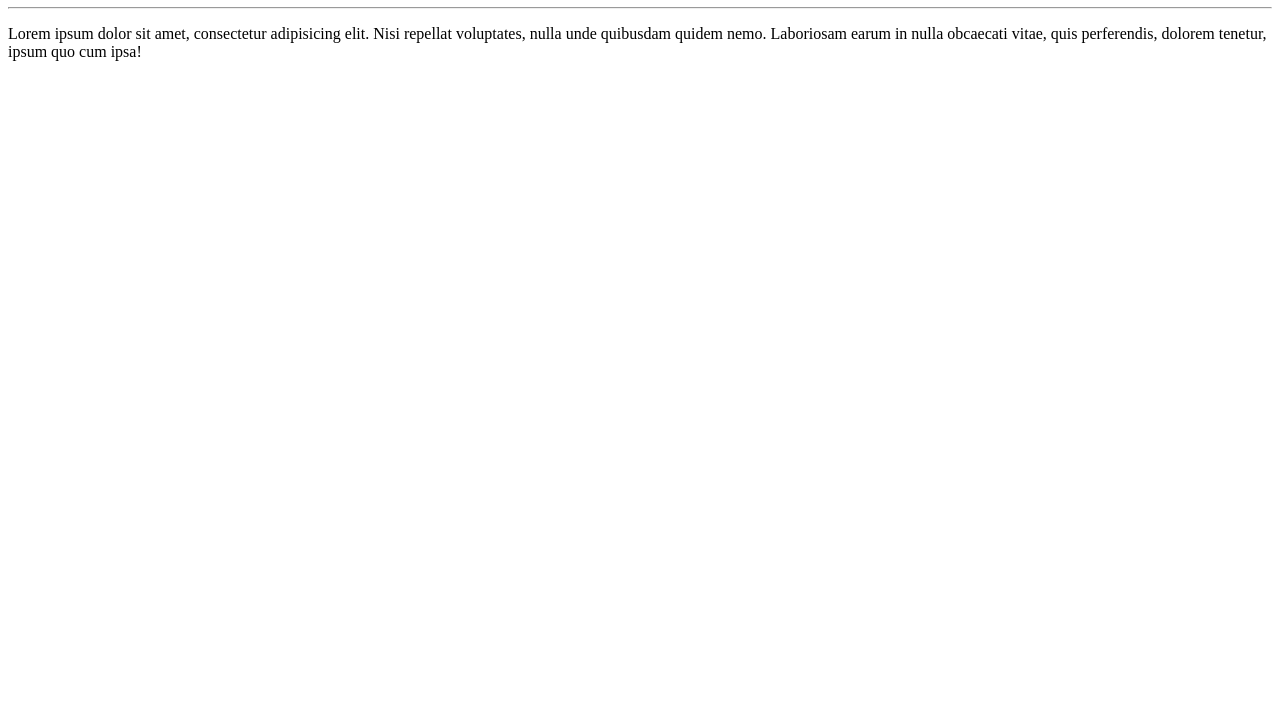
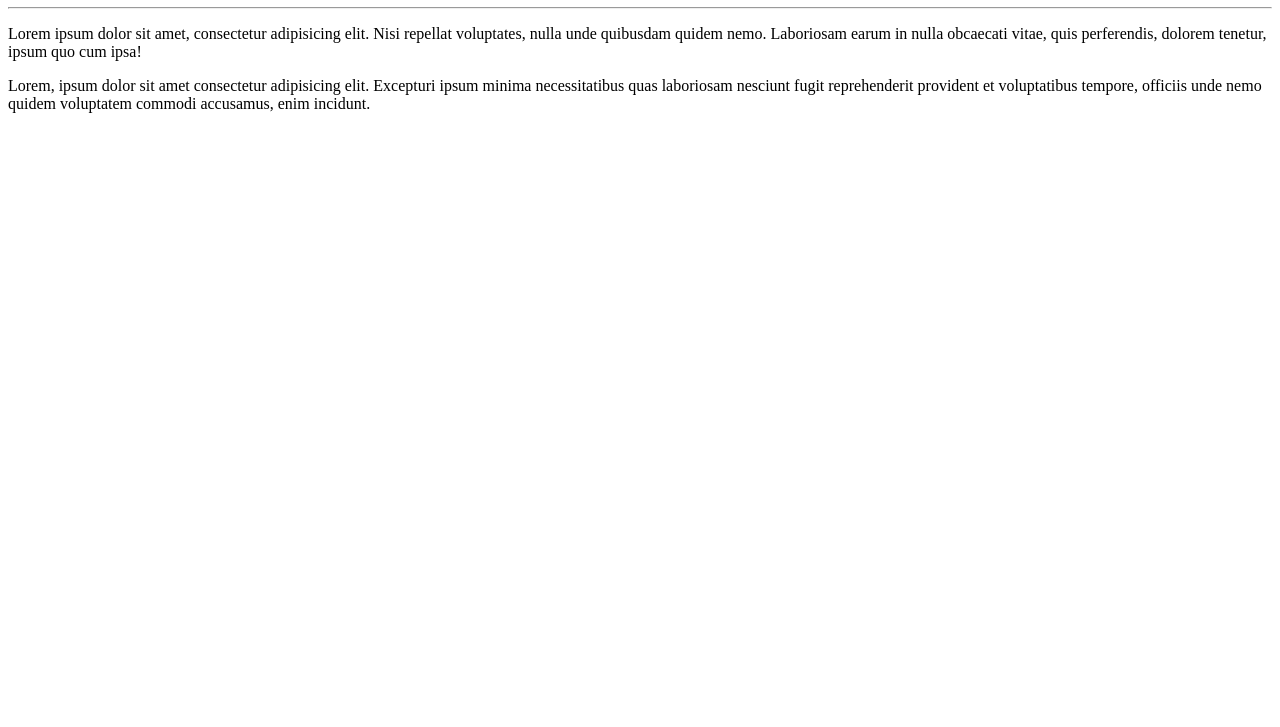
Before and after one commit to Magno-Proenca/Ola-Mundo, a plain HTML site: page site-exemplo/index.html in a window 1280 px wide. Shown: the part 73-800 px from the top of the page. Drawn offline with Linux system fonts and the light colour scheme.

Commit message:
adicionei um novo paragrafo

```diff
--- a/site-exemplo/index.html
+++ b/site-exemplo/index.html
@@ -10,5 +10,6 @@
  <h1>Olá, Mundo!</h1>
  <hr>
  <p>Lorem ipsum dolor sit amet, consectetur adipisicing elit. Nisi repellat voluptates, nulla unde quibusdam quidem nemo. Laboriosam earum in nulla obcaecati vitae, quis perferendis, dolorem tenetur, ipsum quo cum ipsa!</p>
+ <p>Lorem, ipsum dolor sit amet consectetur adipisicing elit. Excepturi ipsum minima necessitatibus quas laboriosam nesciunt fugit reprehenderit provident et voluptatibus tempore, officiis unde nemo quidem voluptatem commodi accusamus, enim incidunt.</p>
 </body>
 </html>
```
